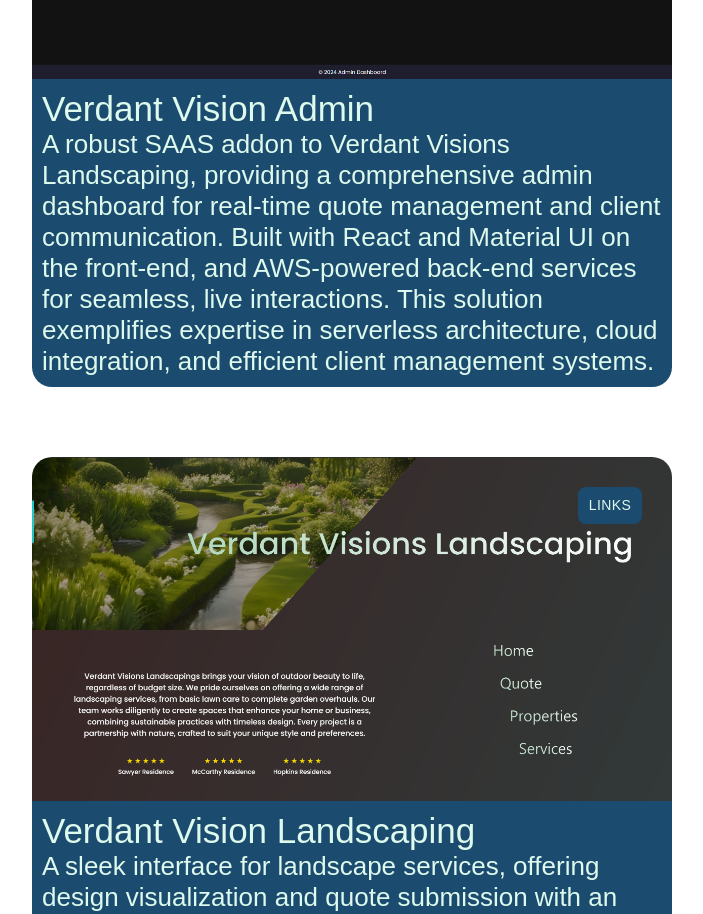
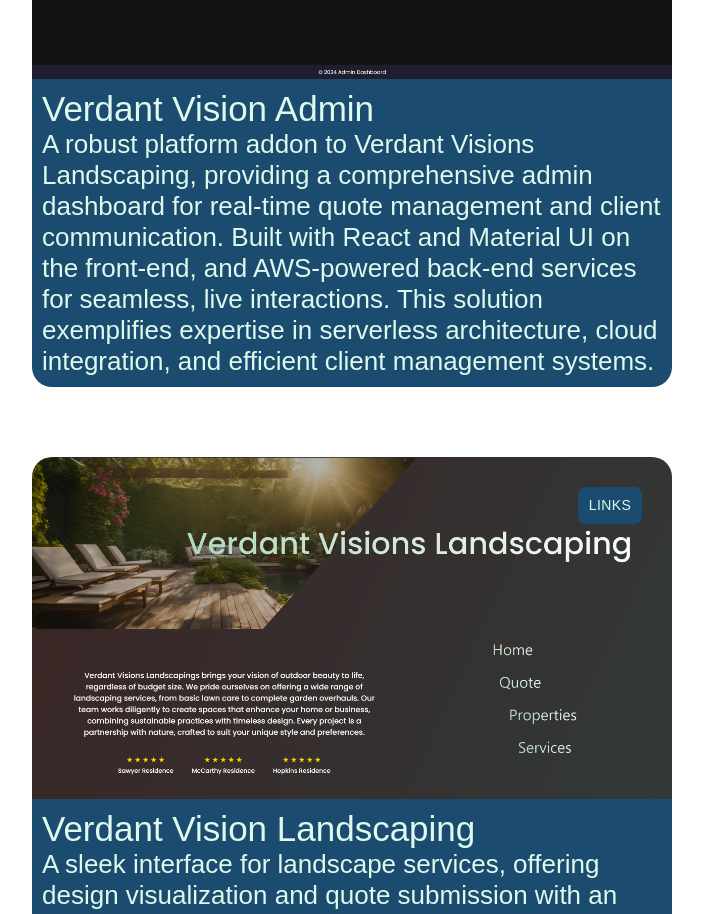
Before and after one commit to johnlundy94/full-stack-portfolio, a React (Create React App) app: page / in a window 1280 px wide. Shown: the part 1260-2174 px from the top of the page, without its empty margins (288-991 px from the left). Built offline with nearby package versions, Linux system fonts and the light colour scheme; a web font is replaced by a local one.

Commit message:
Updated termonology

```diff
--- a/src/components/Projects/Projects.js
+++ b/src/components/Projects/Projects.js
@@ -6,7 +6,7 @@
     id: 1,
     title: "Verdant Vision Admin",
     description:
-      "A robust SAAS addon to Verdant Visions Landscaping, providing a comprehensive admin dashboard for real-time quote management and client communication. Built with React and Material UI on the front-end, and AWS-powered back-end services for seamless, live interactions. This solution exemplifies expertise in serverless architecture, cloud integration, and efficient client management systems.",
+      "A robust platform addon to Verdant Visions Landscaping, providing a comprehensive admin dashboard for real-time quote management and client communication. Built with React and Material UI on the front-end, and AWS-powered back-end services for seamless, live interactions. This solution exemplifies expertise in serverless architecture, cloud integration, and efficient client management systems.",
     getImageSrc: () => require("./verdant-admin.png"),
     github: "https://github.com/johnlundy94/landscape-admin",
     website: "https://verdantvisionslandscapingadmin.com/",
```
Also changed, not shown: src/components/Projects/vvl.png.
